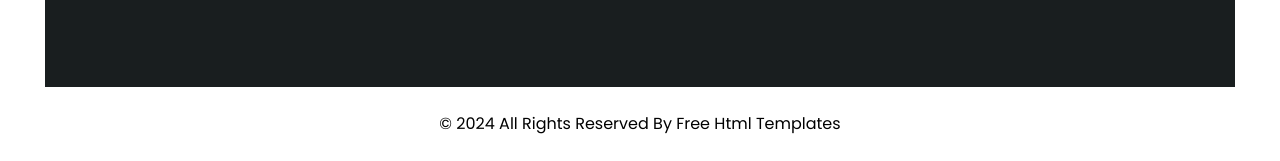
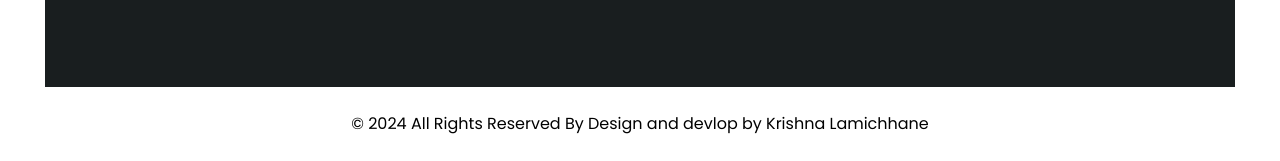
Before and after one commit to kplrivan/siddhababamobile.com.np, a plain HTML site: page index.html in a window 1280 px wide. Shown: the part 4001-4162 px from the top of the page. Drawn offline with Linux system fonts and the light colour scheme; some packages are replaced by stand-ins of ours; a script that the page names is missing.

Commit message:
Update index.html

```diff
--- a/index.html
+++ b/index.html
@@ -676,7 +676,7 @@
     <div class="container">
       <p>
         &copy; <span id="displayYear"></span> All Rights Reserved By
-        <a href="https://html.design/">Free Html Templates</a>
+        <a href="https://sktech.com.np/">Design and devlop by Krishna Lamichhane</a>
       </p>
     </div>
   </footer>
```
